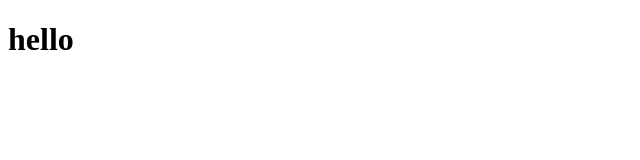
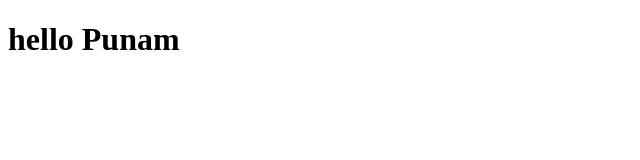
Before and after one commit to purnima15/test, a plain HTML site: page index.html in a window 1280 px wide. Shown: the whole page, without its empty margins (0-640 px from the left). Drawn offline with Linux system fonts and the light colour scheme.

Commit message:
new v web file

```diff
--- a/index.html
+++ b/index.html
@@ -5,6 +5,6 @@
     <title>hello p</title>
   </head>
   <body>
-<h1>hello</h1>
+<h1>hello Punam</h1>
   </body>
 </html>
```
